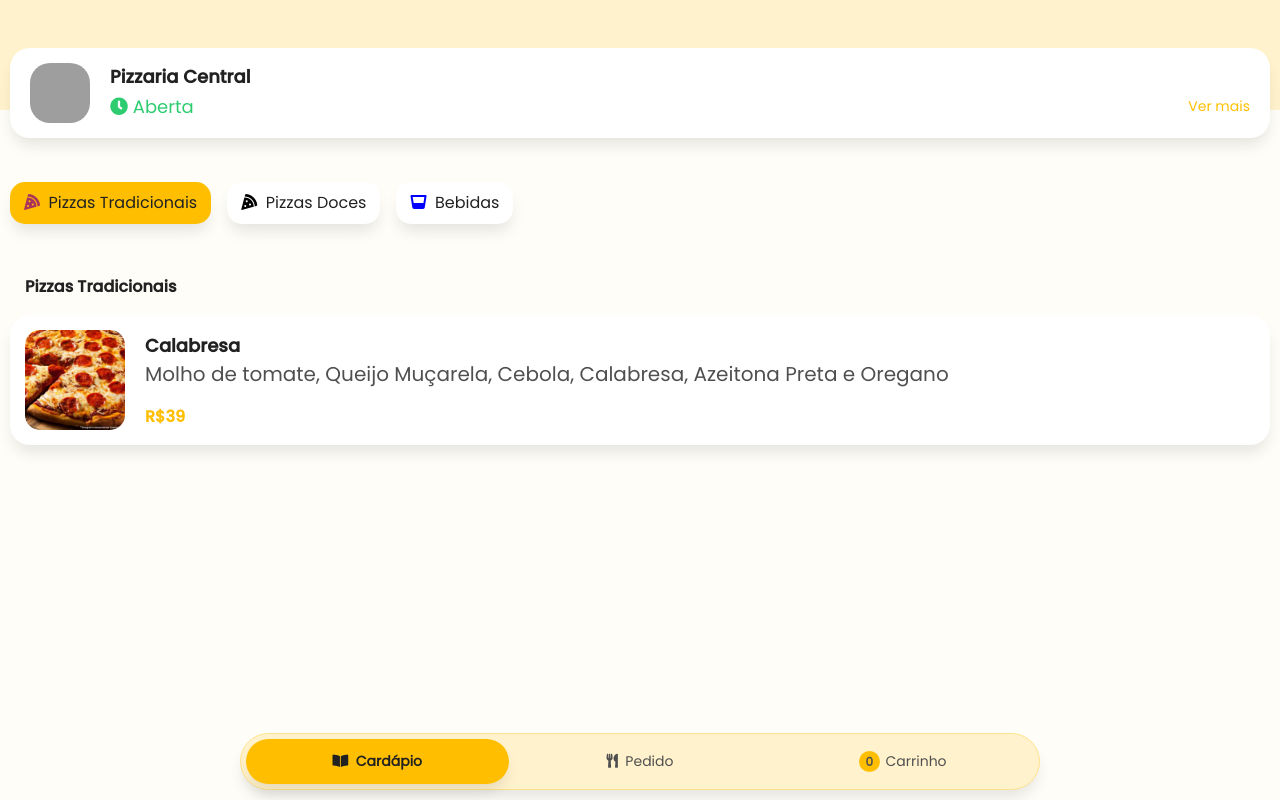
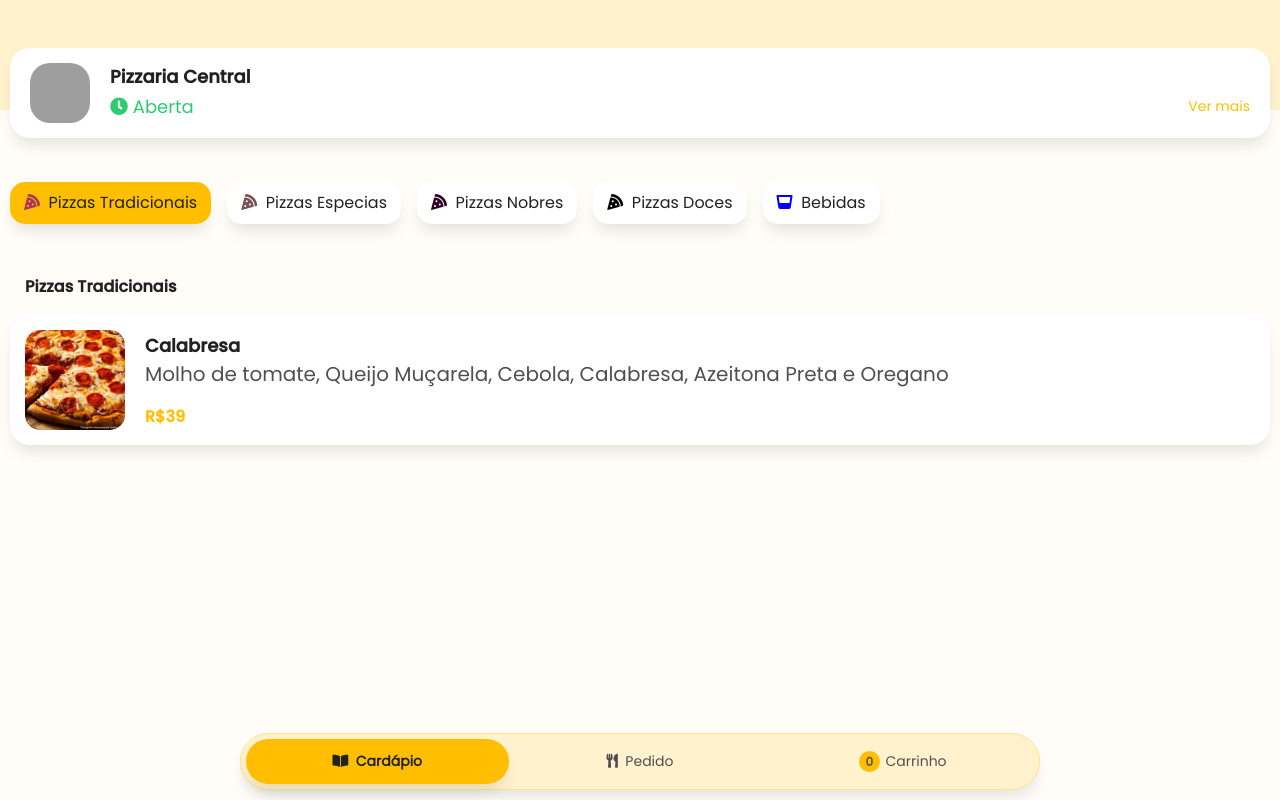
Before and after one commit to LucasLemes001/Delivery_System, a plain HTML site: page index.html in a window 1280 px wide. Drawn offline with Linux system fonts and the light colour scheme; grey boxes are pictures that could not be loaded; a script that the page names is missing.

Commit message:
more cetegories of pizzas created just for test the scroll bar

```diff
--- a/index.html
+++ b/index.html
@@ -58,6 +58,14 @@
         <div class="container-menu" id="listaCategorias">
             <a class="item-categoria btn btn-white btn-sm mb-3 me-3 active" href="">
                 <i class="fas fa-pizza-slice" style="color: #aa345b"> </i>&nbsp; Pizzas Tradicionais
+
+            </a>
+            <a class="item-categoria btn btn-white btn-sm mb-3 me-3" href="">
+                <i class="fas fa-pizza-slice" style="color: #79525c"> </i>&nbsp; Pizzas Especias
+
+            </a>
+            <a class="item-categoria btn btn-white btn-sm mb-3 me-3" href="">
+                <i class="fas fa-pizza-slice" style="color: #300224"> </i>&nbsp; Pizzas Nobres
 
             </a>
 
```
